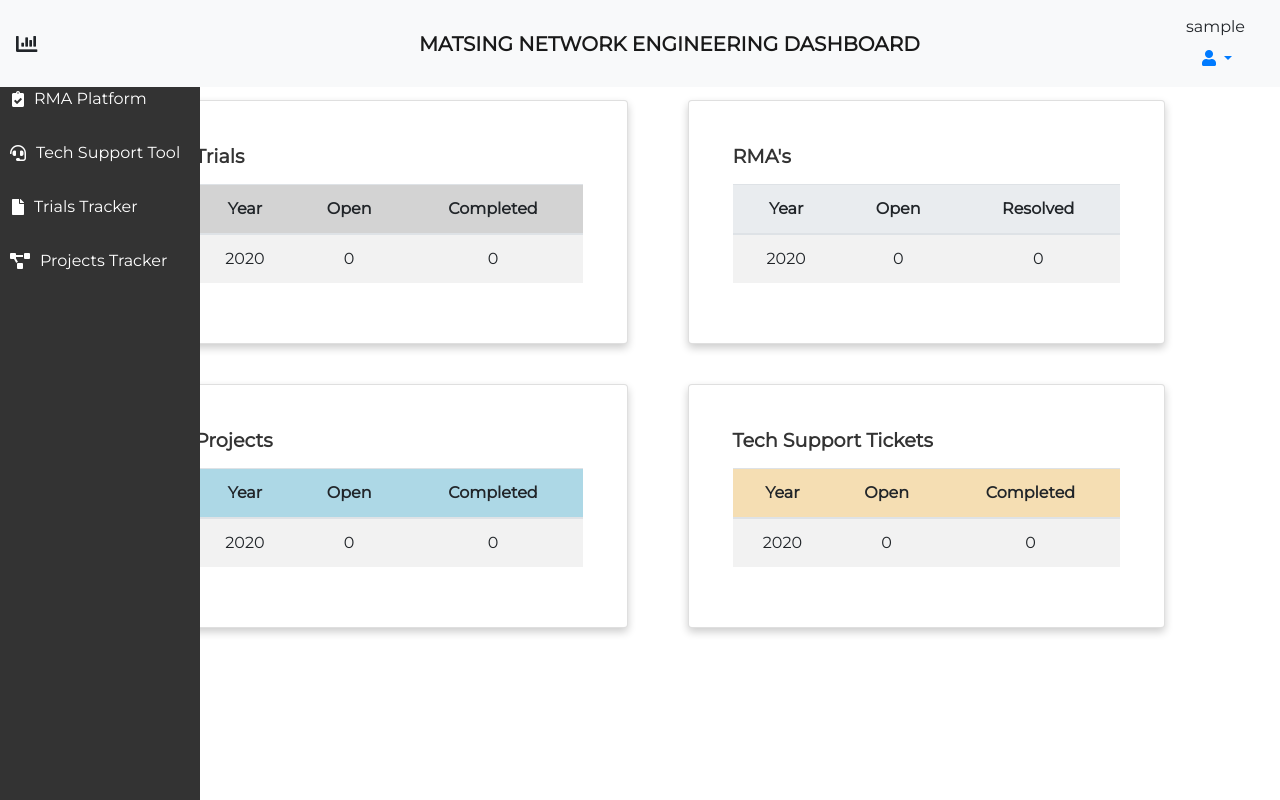
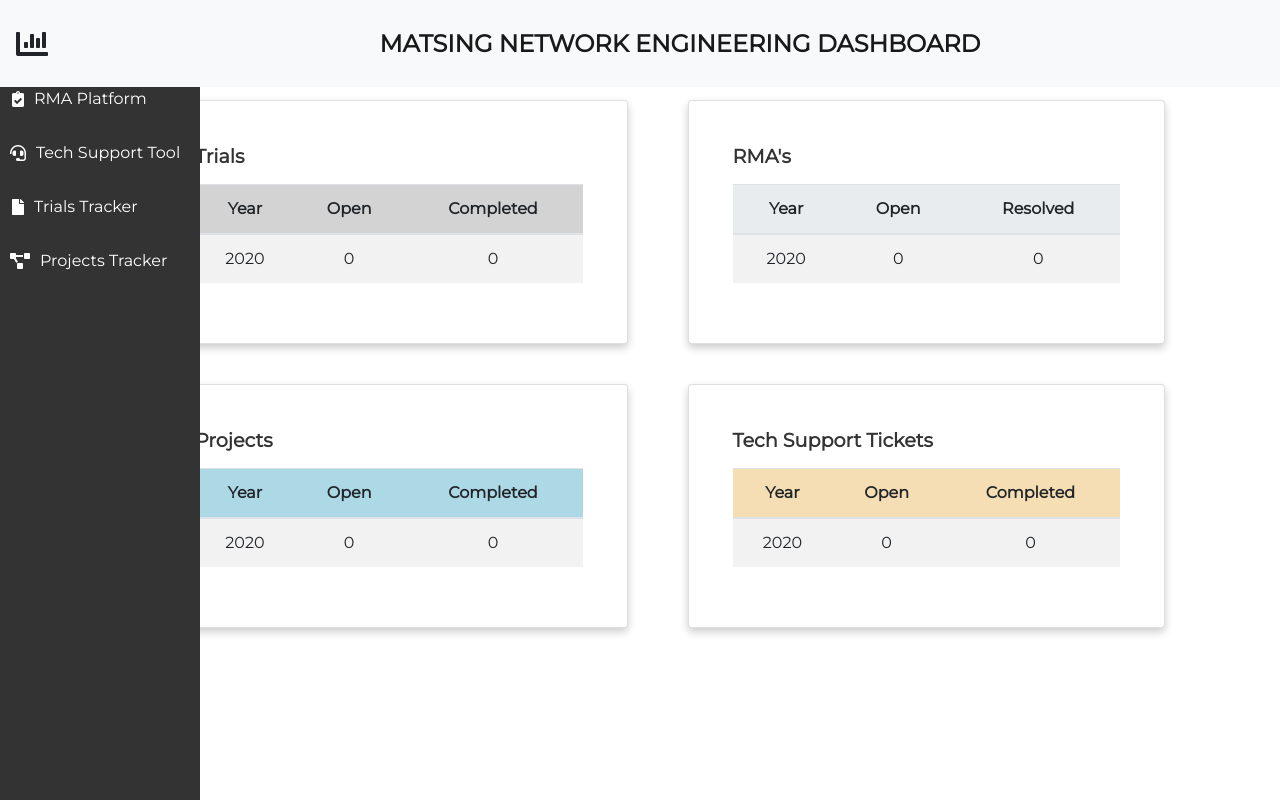
Before and after one commit to Faateh12/Dashboard, a Flask app: template Templates/home.html in a window 1280 px wide. Run offline with Flask 3, Linux system fonts and the light colour scheme; the template is opened without the code that fills it: most values are stand-ins (such as "Sample title", 1, 10 or a date in 2020); some libraries are stand-ins or nearby versions.

Commit message:
changes to navbar

```diff
--- a/Templates/home.html
+++ b/Templates/home.html
@@ -11,7 +11,7 @@
 </head>
 <body>
     <nav class="navbar navbar-expand-lg navbar-light bg-light">
-        <i class="fas fa-chart-bar fa-lg mr-2"></i>
+        <i class="fas fa-chart-bar fa-2x mr-2"></i>
         <a class="navbar-brand" href="#">
             MATSING NETWORK ENGINEERING DASHBOARD
         </a>
--- a/application.py
+++ b/application.py
@@ -314,7 +314,7 @@ def home():
     # Trials live counter
     trials = Trials.query.order_by(Trials.trial_id).all()
     trial_year_list = [item.trial_year for item in trials if item.trial_year != '']
-    print(trial_year_list)
+
     trial_year_freq = {}
     for item in trial_year_list:
         if item in trial_year_freq:
--- a/static/css/home.css
+++ b/static/css/home.css
@@ -15,9 +15,10 @@ body {
 
 .navbar-brand {
     color: #333;
-    font-weight: bold;
+    font-weight: 1000;
     margin-left: 50%;
     transform: translate(-50%);
+    font-size: 1.5rem;
 }
 
 .sidebar {
```
